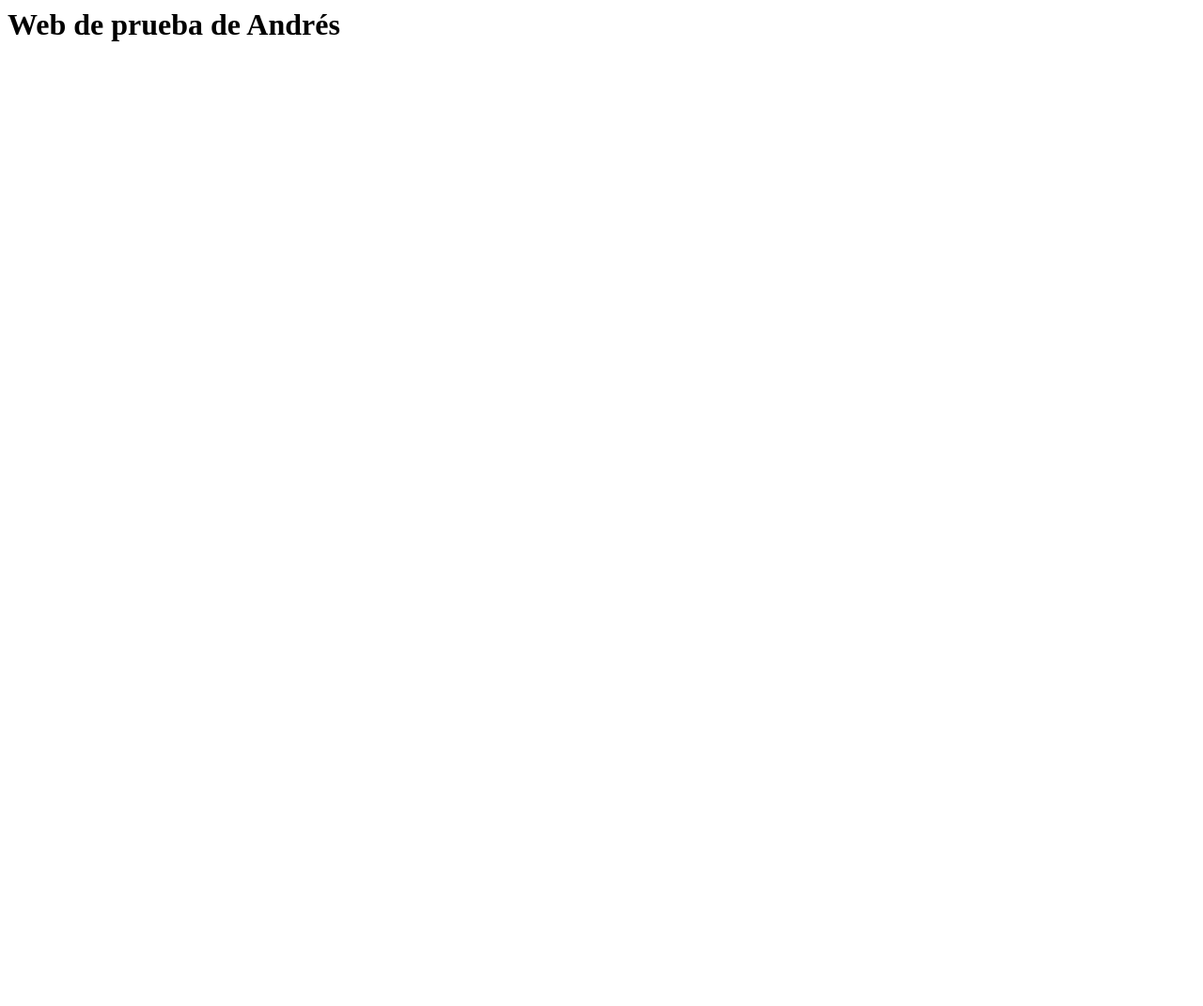
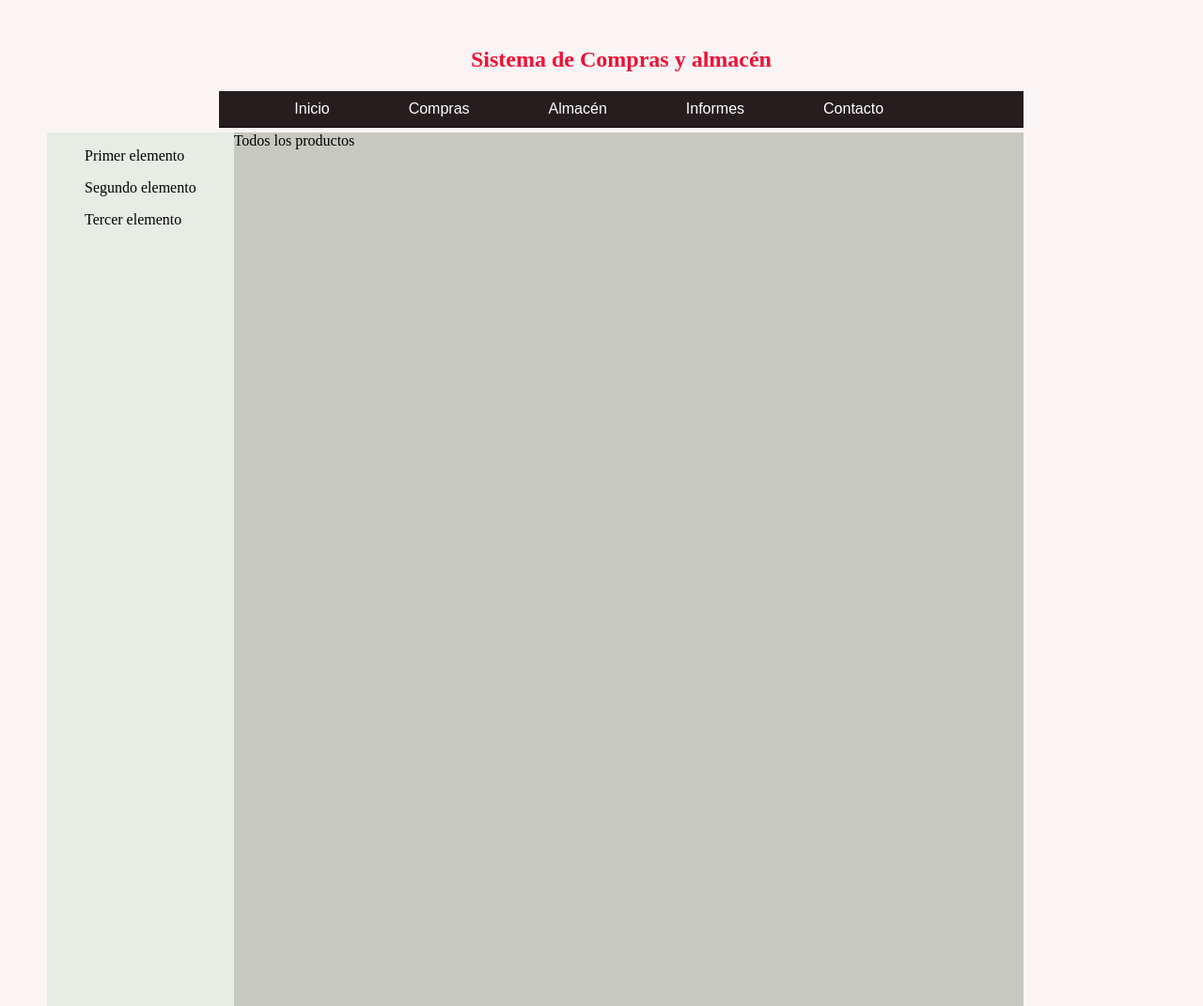
Before and after one commit to ajperera8/webtest, a plain HTML site: page index.html in a window 1280 px wide. Shown: the whole page at 94% size. Before the commit the page ends 800 px from the top, so only its background shows below. Drawn offline with Linux system fonts and the light colour scheme.

Commit message:
Add files via upload

```diff
--- /dev/null
+++ b/hojadeestilos.css
@@ -0,0 +1,97 @@
+{
+	padding: 0;
+	margin: 0;
+}
+
+#cabeceraweb {
+	/*box-shadow: 1px 1px 5px #6A6060;*/
+	width: 70%;
+	border-bottom:  1px solid black;
+	margin: auto;
+	/*position: fixed;*/
+	/*background-color: #CDA7CB;*/
+}
+
+#titulo {
+	text-align: center;
+	color: #EF1136;
+	/*position: fixed;*/
+	/*background-color: #CDA7CB;*/
+}
+
+#barradenavegacion {
+/*	width: 70%; /*800px; */
+	padding-top: 10px;
+	padding-bottom: 10px;
+	margin: auto;
+	background-color: #251D1E;
+	color: #FFFFFF;
+}
+
+#barradenavegacion li {
+ display: inline;
+ }
+
+ #barradenavegacion li a {
+ font-family: Arial;
+ font-size: 16px;
+ text-decoration: none;
+ padding: 10px 40px 10px 40px ;
+ /*float: left; */
+ /*padding: 20px;*/
+ /*background-color: #2175bc;*/
+ color: #FFFFFF;
+ }
+
+#barradenavegacion li a:hover {
+ background-color: #93A5B4;
+ /*margin-top: -2;
+ padding-bottom: 20px;]*/
+ }
+
+#barralateral {
+	margin-top: 5px;
+	background-color: #E7ECE5;
+	float: left;
+	height: 930px;
+}
+
+#contenidoprincipal {
+	background-color: #C7C8C0;
+	margin: 5px auto;
+	width: 70%;
+	/*margin-top: 5px;
+	margin-left: 200px;*/
+	/*padding-left: 15px;*/
+	height: 930px;
+}
+
+#pieprincipal {
+	background-color: #C1372D;
+	clear: both;
+	margin-top: 50px;
+}
+
+body {
+	background-color: #FAF4F4;
+	clear: both;
+	margin-left: 50px;
+	margin-top: 50px;
+}
+
+
+
+
+#button {
+ padding: 0;
+ }
+
+
+
+
+
+ #button li a:hover {
+ background-color: #2586d7;
+ margin-top: -2;
+ padding-bottom: 20px;]
+ }
--- a/index.html
+++ b/index.html
@@ -1,13 +1,46 @@
-<html>
+<!DOCTYPE html>
+<html lang="en">
+<head>
+	<meta charset="UTF-8">
+	<title>Compras y almacén</title>
+	<link rel="stylesheet" href="hojadeestilos.css"/>
+</head>
 
-<head>
-  <title>Web de Andrés</title>
-</head>
 
 <body>
 
-  <h1>Web de prueba de Andrés</h1>
+  <header id="cabeceraweb">
+    <h2 id="titulo"> Sistema de Compras y almacén</h1>
+
+   <ul id="barradenavegacion">
+	<li><a href="#">Inicio</a></li>
+	<li><a href="#">Compras</a></li>
+	<li><a href="#">Almacén</a></li>
+	<li><a href="#">Informes</a></li>
+	<li><a href="#">Contacto</a></li>
+	</ul>
+
+  </header>
+
+
+
+<aside id="barralateral">
+	<blockquote>Primer elemento</blockquote>
+	<blockquote>Segundo elemento</blockquote>
+	<blockquote>Tercer elemento</blockquote>
+</aside>
+
+
+
+  <section id="contenidoprincipal">
+Todos los productos
+  </section>
+
+
+
 
 </body>
 
+
+
 </html>
```
